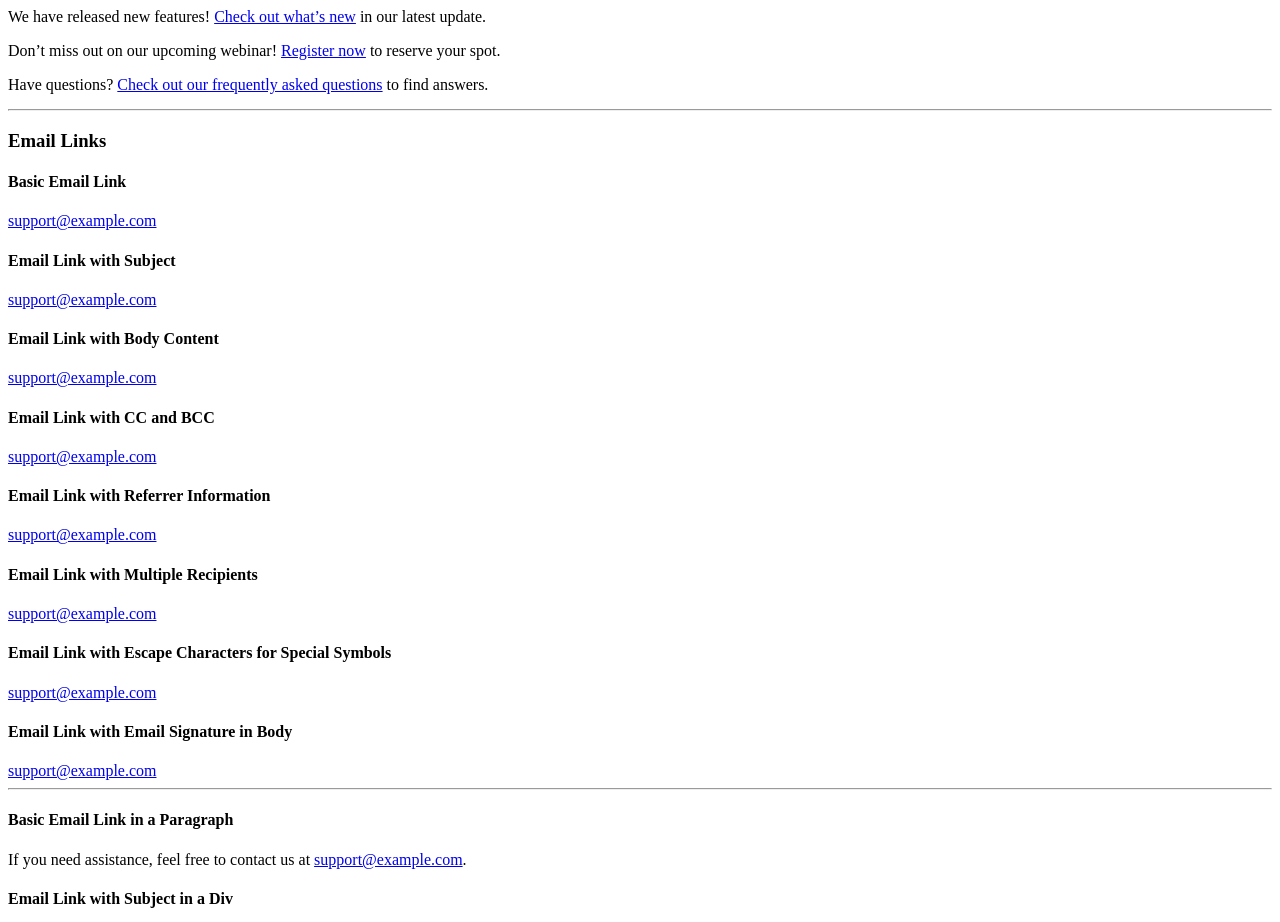
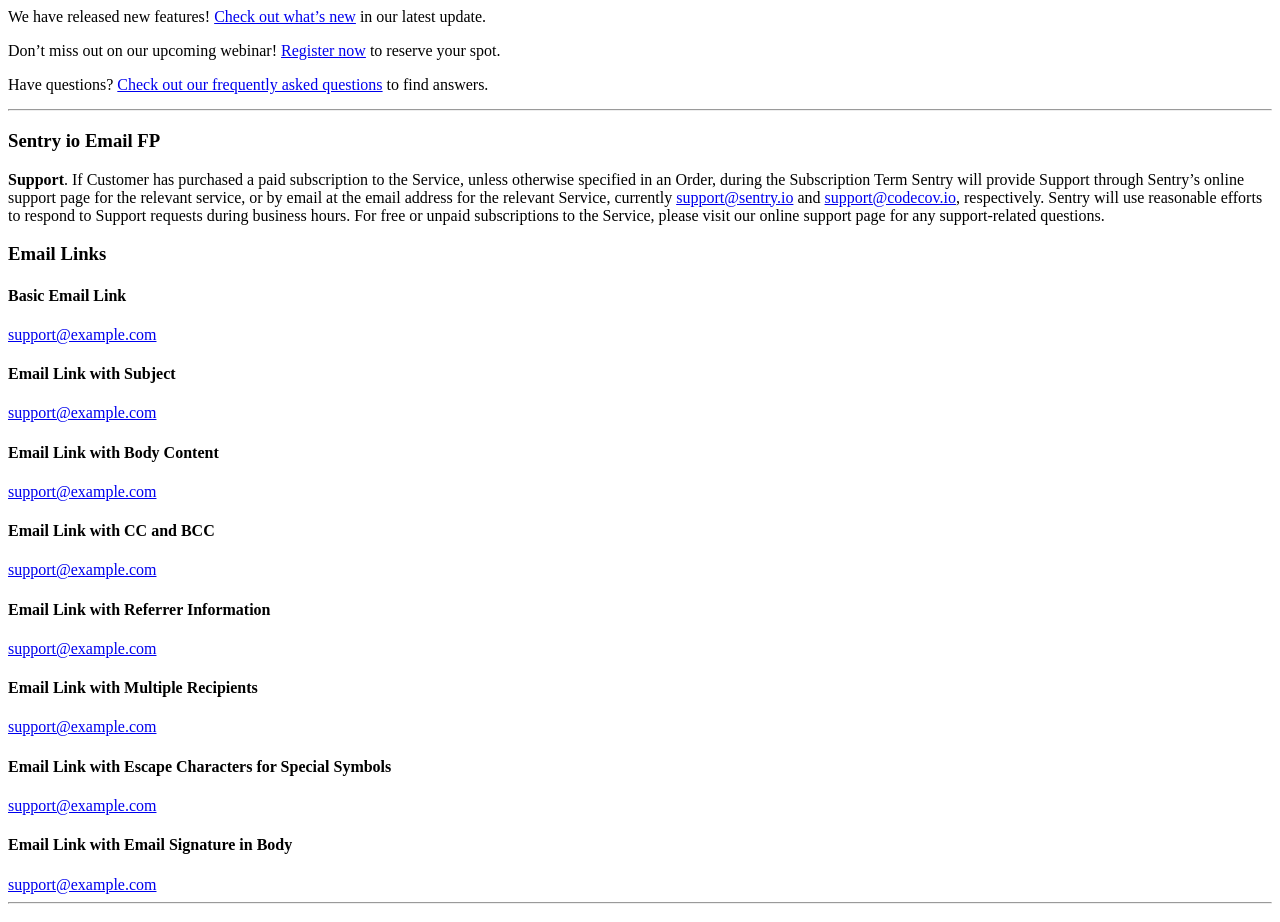
Before and after one commit to jayquake/link-context, a website: page index.html in a window 1280 px wide. Shown: the part 2080-3002 px from the top of the page. Drawn offline with Linux system fonts and the light colour scheme.

Commit message:
Update index.html
added sentry

```diff
--- a/index.html
+++ b/index.html
@@ -604,6 +604,8 @@
   Have questions? <a href="https://www.example.com/faq">Check out our frequently asked questions</a> to find answers.
 </p>
     <hr>
+    <h3>Sentry io Email FP</h3>
+    <p><strong>Support</strong>. If Customer has purchased a paid subscription to the Service, unless otherwise specified in an Order, during the Subscription Term Sentry will provide Support through Sentry’s online support page for the relevant service, or by email at the email address for the relevant Service, currently <a href="mailto:support@sentry.io?referrer=trust">support@sentry.io</a> and <a href="mailto:support@codecov.io">support@codecov.io</a>, respectively. Sentry will use reasonable efforts to respond to Support requests during business hours. For free or unpaid subscriptions to the Service, please visit our online support page for any support-related questions.</p>
     <h3>Email Links</h3>
     <!-- Basic Email Link -->
 <h4>Basic Email Link</h4>
```
